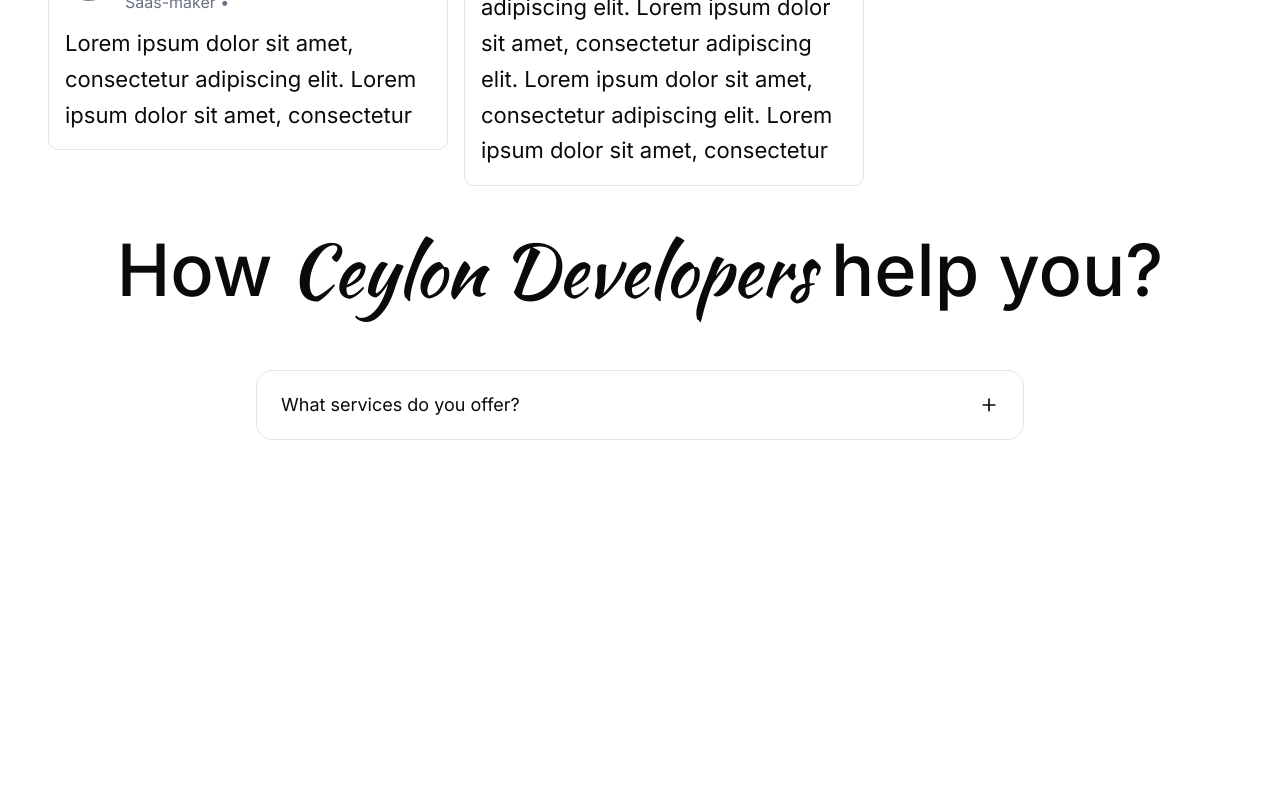
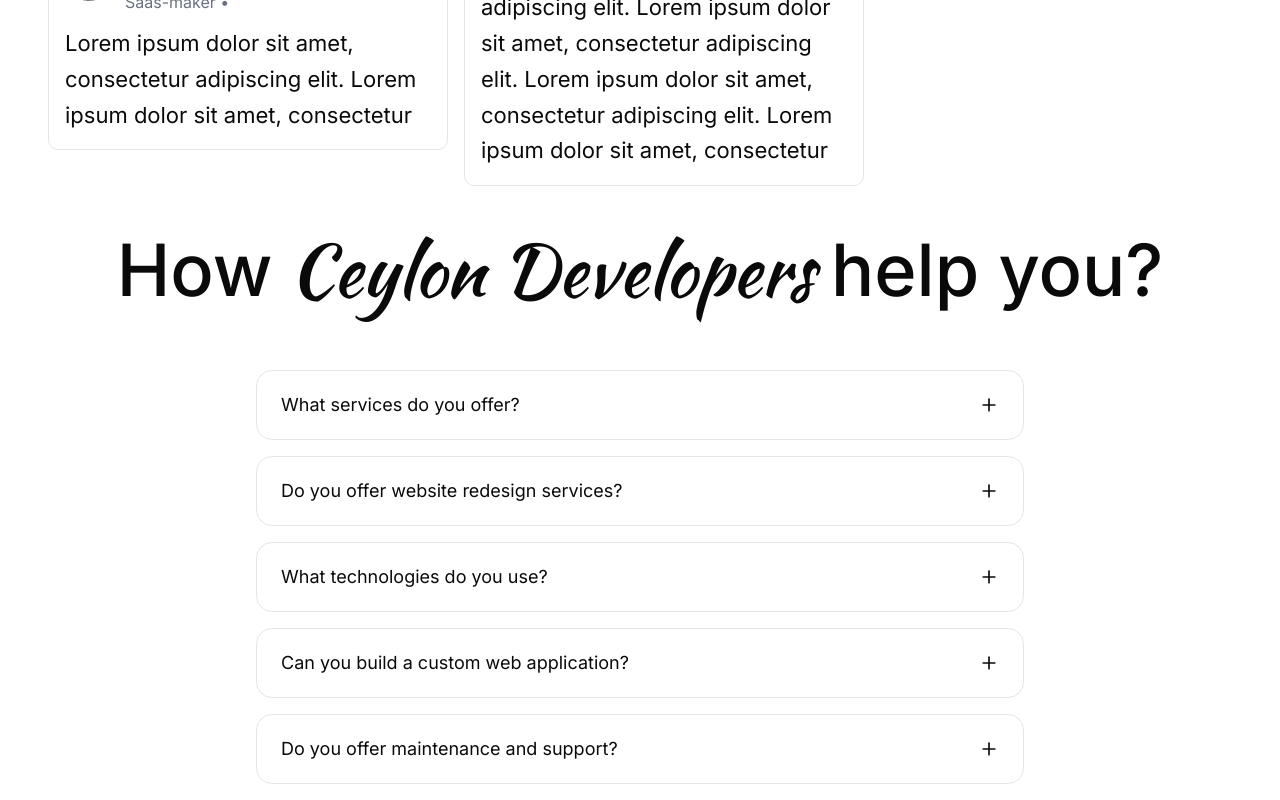
Before and after one commit to Roshen-Perera/ceylon-developers-portfolio, a Next.js app: page / in a window 1280 px wide. Shown: the part 7321-8121 px from the top of the page. Before the commit the page ends 7777 px from the top, so only its background shows below. Built offline with nearby package versions, Linux system fonts and the light colour scheme.

Commit message:
Add some q and a

```diff
--- a/components/faqAccordian.tsx
+++ b/components/faqAccordian.tsx
@@ -16,6 +16,26 @@ export default function FAQAccordion() {
       question: "What services do you offer?",
       answer:
         "We offer comprehensive web development services including custom web applications, e-commerce solutions, Progressive Web Apps (PWAs), API development and integration, UI/UX design, and consulting services. Our team specializes in creating scalable, high-performance web solutions tailored to your business needs.",
+    },
+    {
+      question: "Do you offer website redesign services?",
+      answer:
+        "Yes! We provide complete website redesign services including UI/UX audit, modern responsive design implementation, performance optimization, accessibility improvements, and SEO enhancement. We'll work closely with you to transform your existing website into a modern, user-friendly experience while maintaining your brand identity.",
+    },
+    {
+      question: "What technologies do you use?",
+      answer:
+        "We use cutting-edge technologies including Next.js for server-side rendering and static site generation, React for dynamic user interfaces, Tailwind CSS for responsive styling, TypeScript for type-safe code, Node.js for backend services, and various cloud platforms like Vercel, AWS, and Google Cloud for deployment and hosting.",
+    },
+    {
+      question: "Can you build a custom web application?",
+      answer:
+        "Absolutely! We specialize in building custom web applications from scratch. Whether you need a SaaS platform, dashboard, content management system, or any other web-based solution, we'll architect and develop a robust application that meets your specific requirements with clean code and best practices.",
+    },
+    {
+      question: "Do you offer maintenance and support?",
+      answer:
+        "Yes, we provide ongoing maintenance and support packages including regular updates, security patches, performance monitoring, bug fixes, feature enhancements, and 24/7 technical support. We ensure your web application runs smoothly and stays up-to-date with the latest technologies and security standards.",
     },
   ];
 
```
